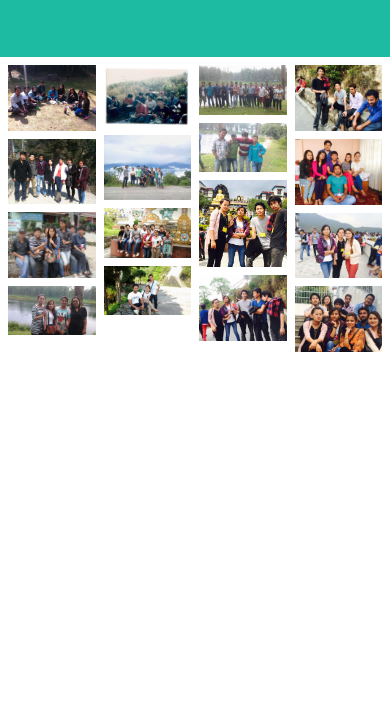
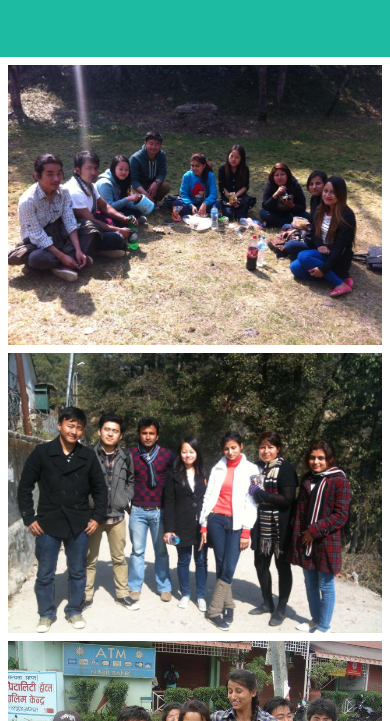
Before and after one commit to nischalpilmong/FriendsGallery, a plain HTML site: page index.html in a window 390 px wide. Shown: the part 123-844 px from the top of the page. Drawn offline with Linux system fonts and the light colour scheme.

Commit message:
Responsive Layout created using media queries

```diff
--- a/style.css
+++ b/style.css
@@ -28,3 +28,16 @@ header{
     margin-top: 8px;
     vertical-align: middle;
   }
+/*Responsive Layout*/
+ @media (max-width: 800px){
+     .column{
+         flex: 50%;
+         max-width: 50%;
+     }
+ }
+ @media (max-width: 600px) {
+    .column {
+      flex: 100%;
+      max-width: 100%;
+    }
+  }
```
